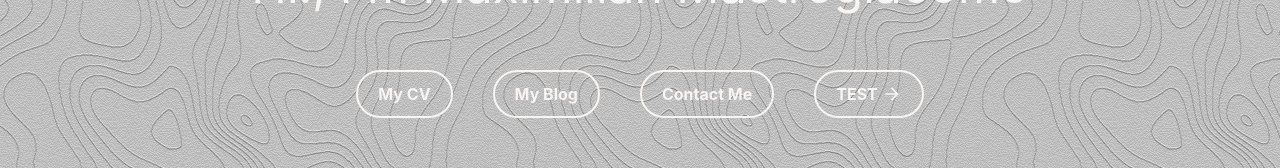
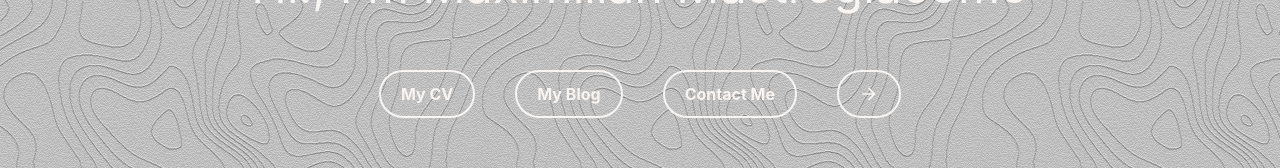
Before and after one commit to MMastro-Dev/website, a React (Vite) app: page / in a window 1280 px wide. Shown: the part 508-676 px from the top of the page. Built offline with nearby package versions, Linux system fonts and the light colour scheme.

Commit message:
changed placeholder component

```diff
--- a/src/App.tsx
+++ b/src/App.tsx
@@ -18,11 +18,11 @@ function App(): React.ReactElement {
             { href: "https://cv.mmastro.dev", label: "My CV" },
             { href: "https://blog.mmastro.dev", label: "My Blog" },
             { href: "mailto:maximilian.mastrogiacomo@gmail.com", label: "Contact Me" },
-            { label: "TEST", arrow: true, onClick: handleScrollToNext }
+            { label: "", arrow: true, onClick: handleScrollToNext }
           ]} />
       </main>
       <div ref={placeholderRef} className="flex-shrink-0 w-full md:w-screen h-full">
-        <PlaceholderLove />
+        <Placeholder />
       </div>
     </div>
   )
```
